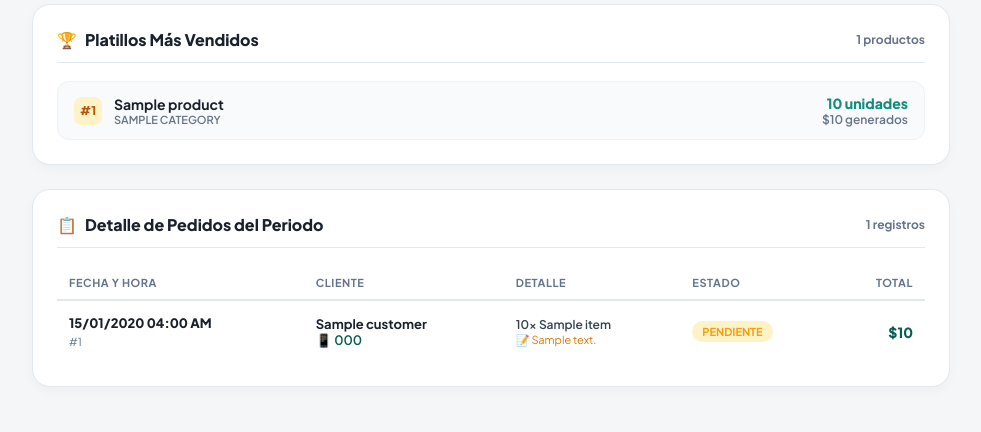
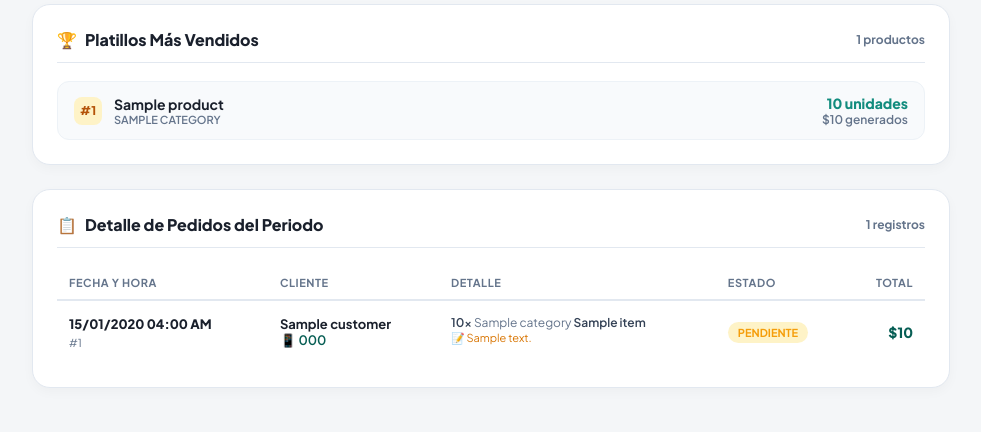
Before and after one commit to pmailprueba-apps/whatsapp-restaurant, a FastAPI app: template app/templates/ventas.html in a window 1280 px wide. Shown: the part 368-800 px from the top of the page, without its empty margins (149-1130 px from the left). Run offline with FastAPI, Linux system fonts and the light colour scheme; the template is opened without the code that fills it: most values are stand-ins (such as "Sample title", 1, 10 or a date in 2020).

Commit message:
fix(dashboard): agregar categoría al nombre del producto en ventas

```diff
--- a/app/templates/ventas.html
+++ b/app/templates/ventas.html
@@ -398,8 +398,8 @@
                         <td>
                             <div style="font-size: 12px; color: #334155;">
                                 {% for item in order.items %}
-                                    <div>
-                                        <span style="font-weight: 600;">{{ item.quantity }}x {{ item.product_name }}</span>
+                                    <div style="margin-bottom: 4px;">
+                                        <span style="font-weight: 600;">{{ item.quantity }}x {% if item.category %}<span style="color: var(--text-muted); font-weight: normal;">{{ item.category }}</span> {% endif %}{{ item.product_name }}</span>
                                         {% if item.notes %}
                                         <br><span style="font-size: 11px; color: #d97706;">📝 {{ item.notes }}</span>
                                         {% endif %}
```
